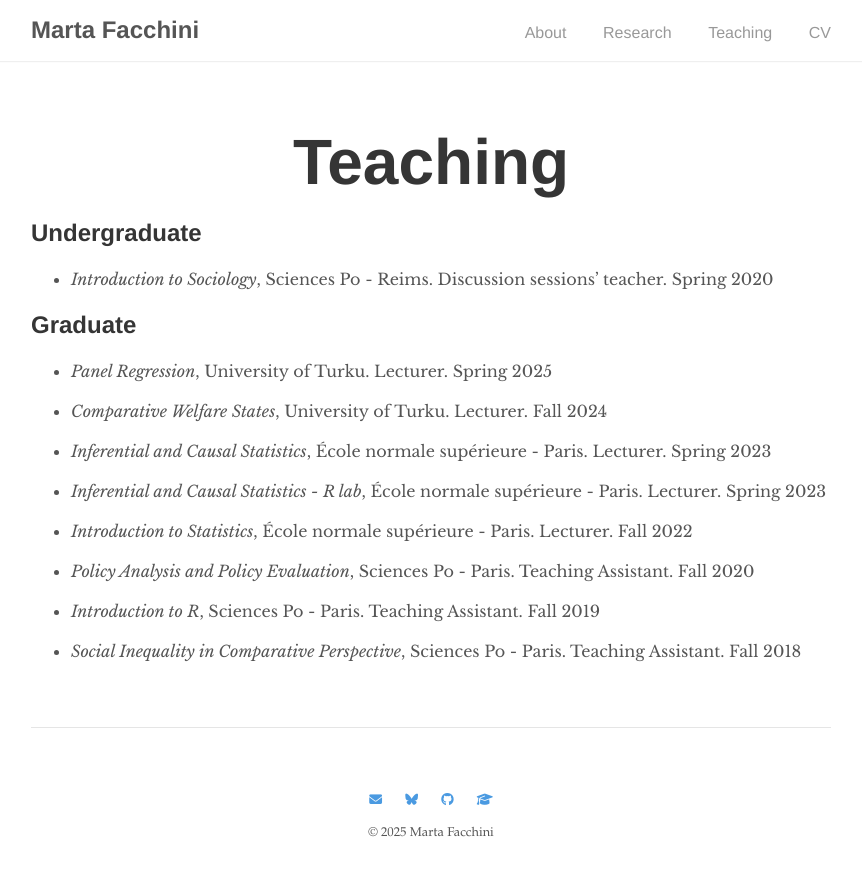
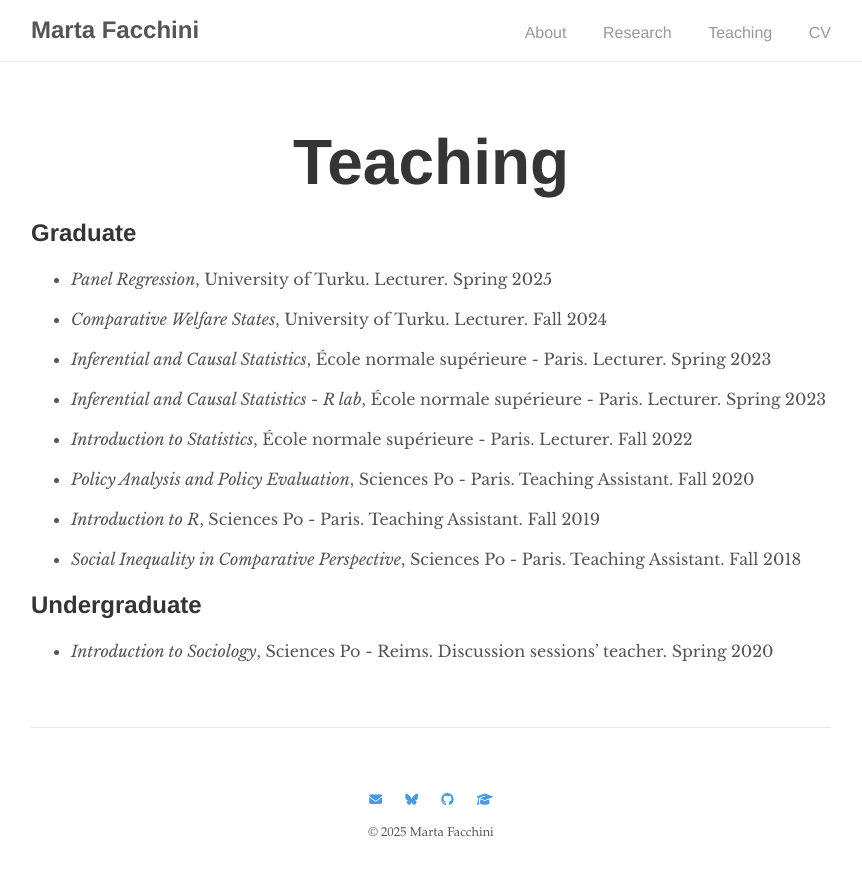
Before and after one commit to martafacchini/martafacchini.github.io, a Jekyll site: the page built from _pages/teaching.md, in a window 1280 px wide. Shown: the top 876 px of the page, without its empty margins (209-1071 px from the left). Built offline with Jekyll 4.4.1, drawn with Linux system fonts in a browser that asks for light colours; nearby versions of some CDN libraries; part of the change alters nothing that is shown.

```diff
--- a/_pages/teaching.md
+++ b/_pages/teaching.md
@@ -3,10 +3,6 @@ layout: post
 title: "Teaching"
 permalink: /teaching/
 ---
-
-## Undergraduate
-
-- _Introduction to Sociology_, Sciences Po - Reims. Discussion sessions' teacher. Spring 2020
 
 ## Graduate
 
@@ -25,3 +21,7 @@ permalink: /teaching/
 - _Introduction to R_, Sciences Po - Paris. Teaching Assistant. Fall 2019
 
 - _Social Inequality in Comparative Perspective_, Sciences Po - Paris. Teaching Assistant. Fall 2018
+
+## Undergraduate
+
+- _Introduction to Sociology_, Sciences Po - Reims. Discussion sessions' teacher. Spring 2020
```
